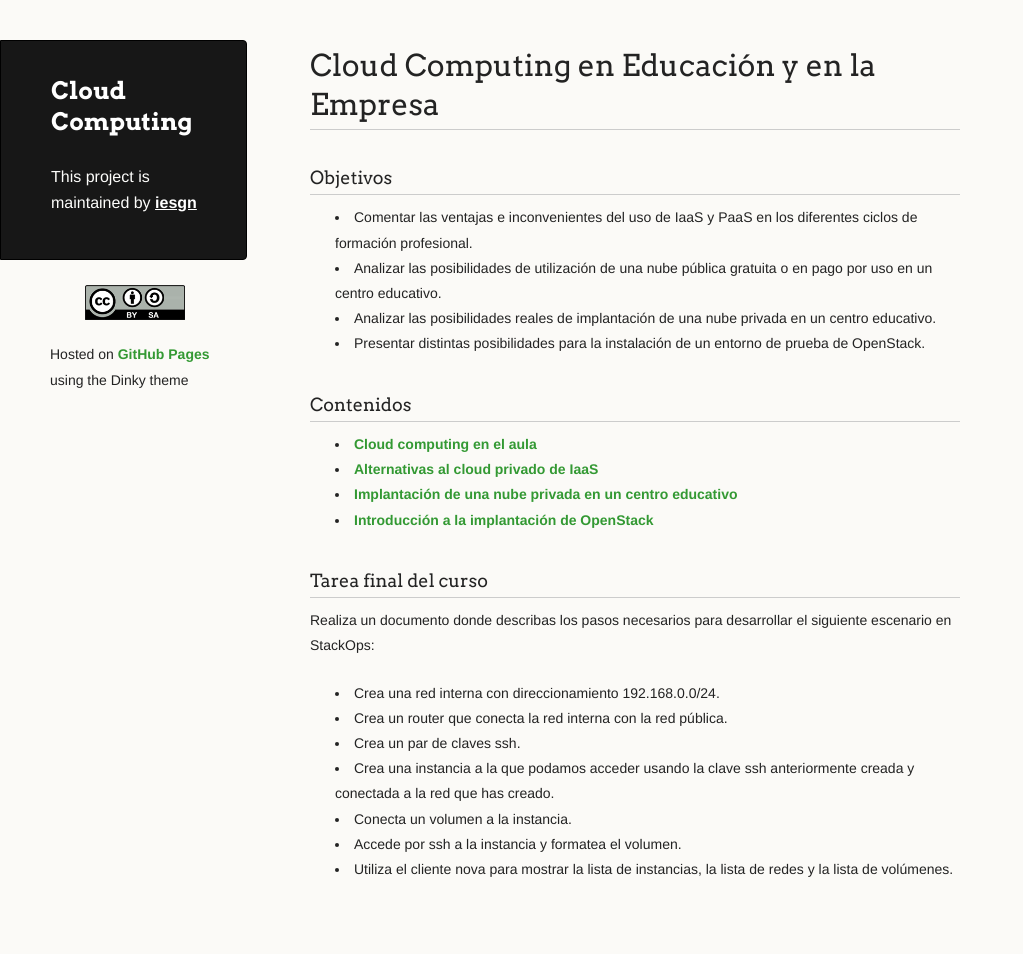
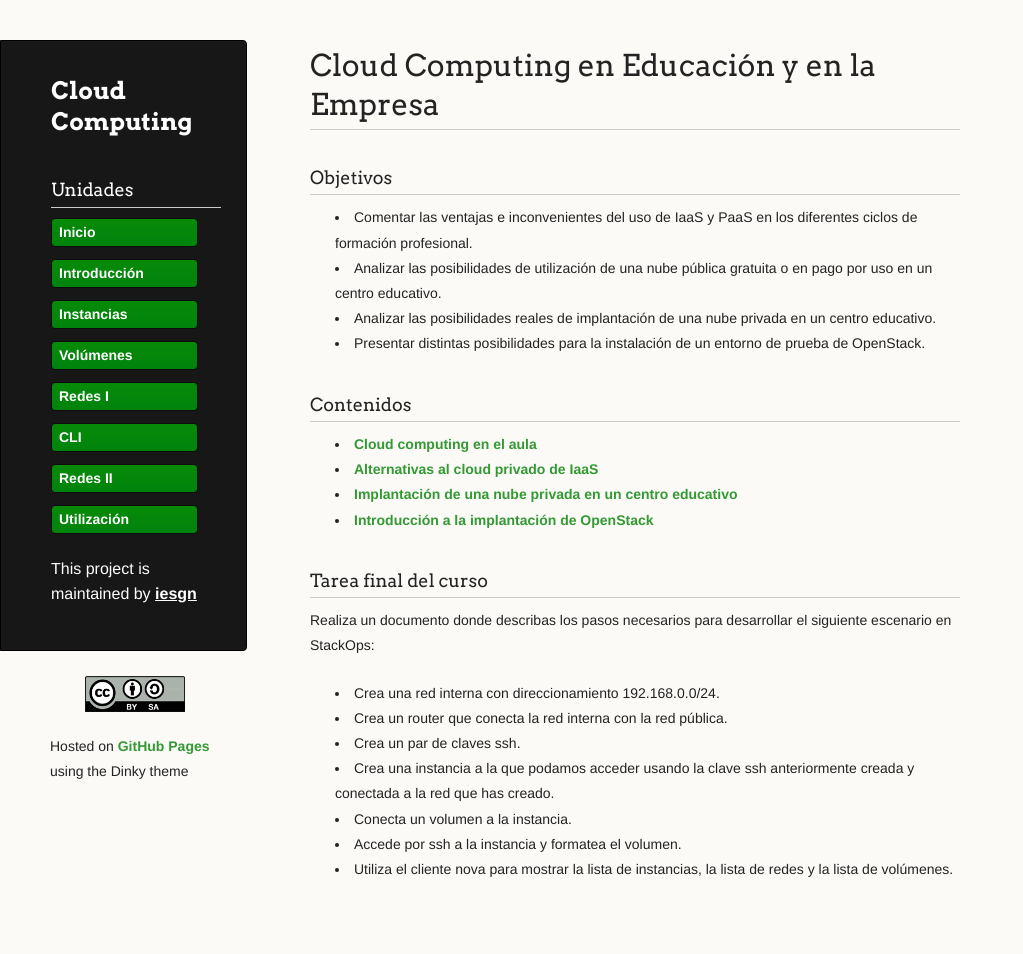
Before and after one commit to iesgn/cloud2, a Jekyll site: the page built from curso/u7/index.md, in a window 1280 px wide. Shown: the whole page, without its empty margins (0-1023 px from the left). Built offline with Jekyll 4.4.1, drawn with Linux system fonts in a browser that asks for light colours.

Commit message:
Cambio menor

```diff
--- a/curso/u7/index.md
+++ b/curso/u7/index.md
@@ -2,7 +2,7 @@
 layout: blog
 tittle: Cloud Computing en Educación y en la Empresa
 menu:
-  - Unidadades
+  - Unidades
 ---
 
 ### Objetivos
```
